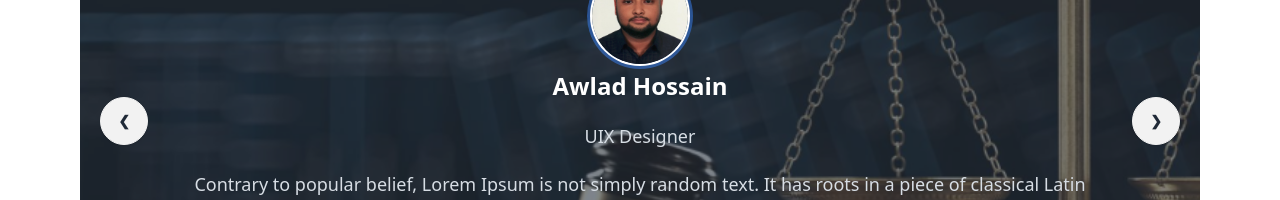
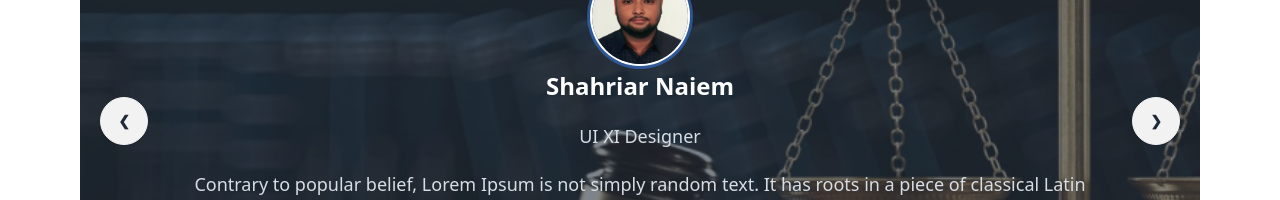
Before and after one commit to shahriarnaiem-rafi/legal-solution, a plain HTML site: page index.html in a window 1280 px wide. Shown: the part 2539-2739 px from the top of the page. Drawn offline with nearby package versions, Linux system fonts and the light colour scheme.

Commit message:
text  correction

```diff
--- a/index.html
+++ b/index.html
@@ -221,8 +221,8 @@
                             </div>
                           </div>
                     </div>
-                <h1 class="mb-5 text-2xl font-bold text-white ">Awlad Hossain</h1>
-                <p class="mb-5 text-lg">UIX Designer</p>
+                <h1 class="mb-5 text-2xl font-bold text-white ">Shahriar Naiem</h1>
+                <p class="mb-5 text-lg">UI XI Designer</p>
                 <p class="mb-5 text-lg">Contrary to popular belief, Lorem Ipsum is not simply random text. It has roots in a piece of classical Latin <br> literature from 45 BC, making it over 2000 years old. Richard McClintock, a Latin professor at Hampden-Sydney <br> College in Virginia, looked up one of the more obscure Latin words, consectetur.
                 </p>
 
@@ -245,8 +245,8 @@
                                 </div>
                               </div>
                         </div>
-                    <h1 class="mb-5 text-2xl font-bold text-white ">Awlad Hossain</h1>
-                    <p class="mb-5 text-lg">UIX Designer</p>
+                    <h1 class="mb-5 text-2xl font-bold text-white ">Abu Jakariya</h1>
+                    <p class="mb-5 text-lg">Frontend Developer</p>
                     <p class="mb-5 text-lg">Contrary to popular belief, Lorem Ipsum is not simply random text. It has roots in a piece of classical Latin <br> literature from 45 BC, making it over 2000 years old. Richard McClintock, a Latin professor at Hampden-Sydney <br> College in Virginia, looked up one of the more obscure Latin words, consectetur.
                     </p>
 
@@ -269,8 +269,8 @@
                                     </div>
                                   </div>
                             </div>
-                        <h1 class="mb-5 text-2xl font-bold text-white ">Awlad Hossain</h1>
-                        <p class="mb-5 text-lg">UIX Designer</p>
+                        <h1 class="mb-5 text-2xl font-bold text-white ">Tanvir Hossain</h1>
+                        <p class="mb-5 text-lg">Frontend Developer</p>
                         <p class="mb-5 text-lg">Contrary to popular belief, Lorem Ipsum is not simply random text. It has roots in a piece of classical Latin <br> literature from 45 BC, making it over 2000 years old. Richard McClintock, a Latin professor at Hampden-Sydney <br> College in Virginia, looked up one of the more obscure Latin words, consectetur.
                         </p>
 
```
